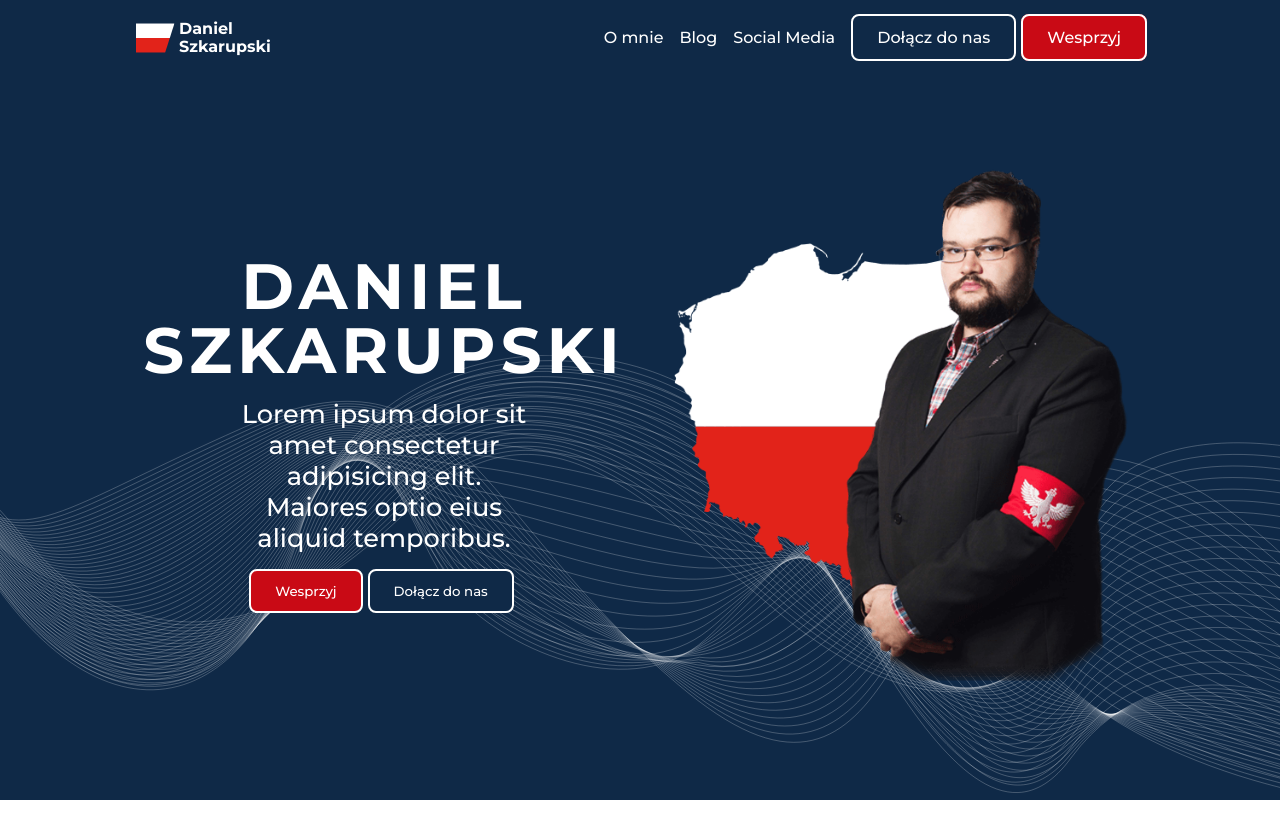
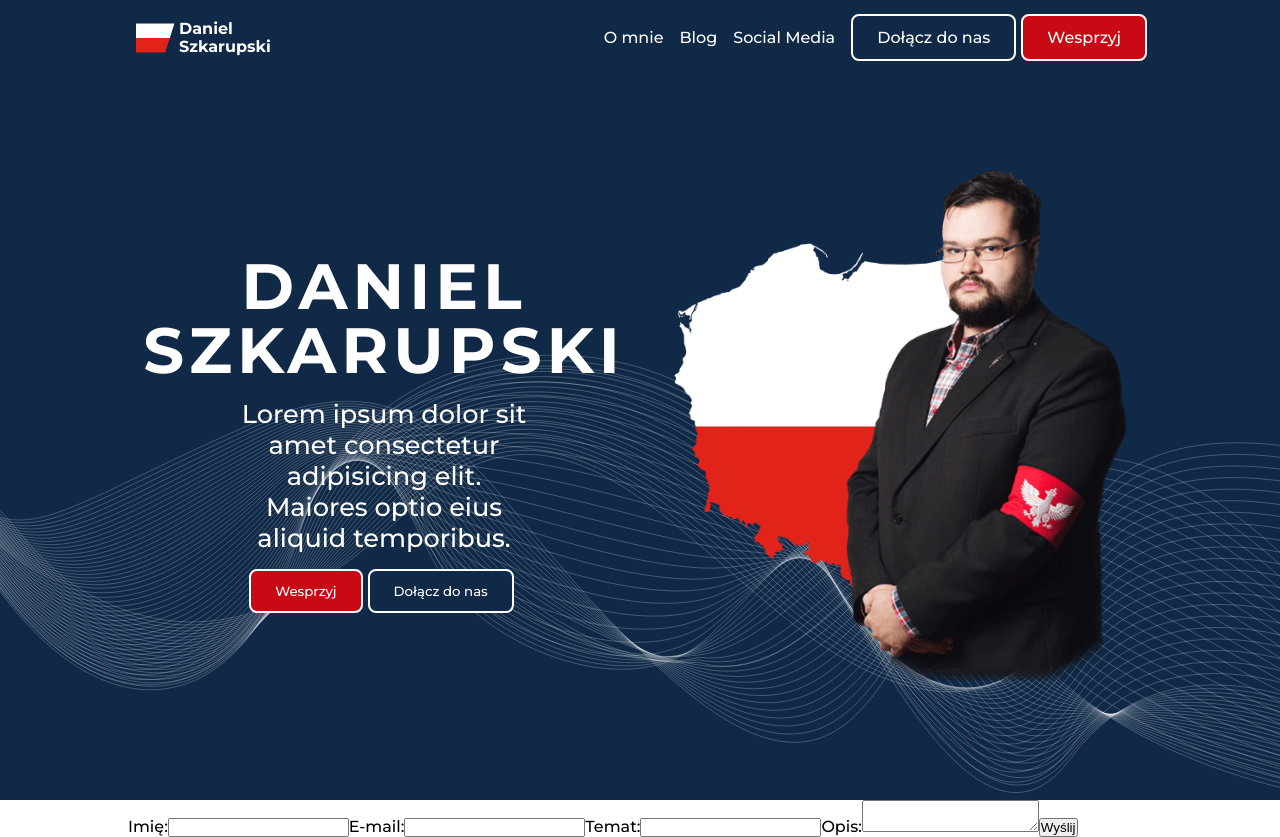
Before and after one commit to WitWitWitek/daniel-szkarupski-website, a Next.js app: page / in a window 1280 px wide. Before the commit the page ends 800 px from the top, so only its background shows below. Built offline with nearby package versions, Linux system fonts and the light colour scheme.

Commit message:
contact form added

```diff
--- a/package.json
+++ b/package.json
@@ -15,12 +15,15 @@
     "eslint": "8.40.0",
     "eslint-config-next": "13.4.2",
     "hamburger-react": "^2.5.0",
+    "isomorphic-dompurify": "^1.5.0",
     "next": "13.4.2",
+    "nodemailer": "^6.9.2",
     "react": "18.2.0",
     "react-dom": "18.2.0",
     "typescript": "5.0.4"
   },
   "devDependencies": {
+    "@types/nodemailer": "^6.4.8",
     "sass": "^1.62.1"
   }
 }
--- /dev/null
+++ b/src/app/api/contact/route.ts
@@ -0,0 +1,65 @@
+import transporter from '../../lib/nodemailer';
+import DOMPurify from 'isomorphic-dompurify';
+import { NextResponse } from 'next/server';
+
+export async function POST(req: Request) {
+    const {
+      name, email, subject, text,
+    } = await req.json();
+    if (!name || !email || !subject || !text) {
+      return NextResponse.json({ message: 'Bad request' });
+    }
+    try {
+      const cleanedName = DOMPurify.sanitize(name);
+      const cleanedEmail = DOMPurify.sanitize(email);
+      const cleanedSubject = DOMPurify.sanitize(subject);
+      const cleanedText = DOMPurify.sanitize(text);
+      await transporter.sendMail({
+        from: process.env.EMAIL,
+        to: process.env.RECIPENT_EMAIL,
+        subject: cleanedSubject,
+        text: 'This is a text string',
+        html: createContent({
+          name: cleanedName, email: cleanedEmail, subject: cleanedSubject, text: cleanedText,
+        }),
+      });
+      return NextResponse.json({ message: 'Message succesfully sent' });
+    } catch (err) {
+      if (err && typeof err === 'object' && 'message' in err) {
+        return NextResponse.json({ message: err.message as string });
+      }
+    }
+  return NextResponse.json({ message: 'Bad request' });
+}
+
+function createContent({
+  name, email, subject, text,
+}: { name: string, email: string, subject: string, text: string }) {
+  return `
+            <!DOCTYPE html>
+        <html lang="en">
+        <head>
+            <meta charset="UTF-8">
+            <meta http-equiv="X-UA-Compatible" content="IE=edge">
+            <meta name="viewport" content="width=device-width, initial-scale=1.0">
+        </head>
+        <style>
+        </style>
+        <body>
+            <main>
+                <h1>Otrzymałeś wiadomość ze strony daniel-szkarupski.pl</h1>
+                <section>
+                    <h3>Nazwisko:</h3>
+                    <p>${name}</p>
+                    <h3>Email:</h3>
+                    <p>${email}</p>
+                    <h3>Temat:</h3>
+                    <p>${subject}</p>
+                    <h3>Opis:</h3>
+                    <p>${text}</p>
+                </section>
+            </main>
+        </body>
+        </html>
+    `;
+}
--- /dev/null
+++ b/src/app/components/ContactForm/ContactForm.tsx
@@ -0,0 +1,119 @@
+"use client"
+import React, { useEffect, useState } from 'react';
+import useContactForm from '../../hooks/useContactForm';
+
+export interface FormContent {
+  name: string,
+  email: string,
+  subject: string,
+  text: string,
+}
+
+type InputName = 'name' | 'email' | 'subject' | 'text';
+
+export default function ContactForm() {
+  const [formContent, setFormContent] = useState<FormContent>({
+    name: '', email: '', subject: '', text: '',
+  });
+  const {
+    sendContactForm, isLoading, isSuccess, isError,
+  } = useContactForm();
+  const onFormChange = (e: React.ChangeEvent<HTMLInputElement | HTMLTextAreaElement>) => {
+    const name = e.target.name as InputName;
+    setFormContent((prev) => ({
+      ...prev,
+      [name]: e.target.value,
+    }));
+  };
+
+  const onFormSubmission = async (e: React.FormEvent<HTMLFormElement>) => {
+    e.preventDefault();
+    await sendContactForm(formContent);
+  };
+
+  useEffect(() => {
+    if (isSuccess) {
+      setFormContent({
+        name: '', email: '', subject: '', text: '',
+      });
+    }
+  }, [isSuccess]);
+
+  return (
+    <form onSubmit={onFormSubmission} className="contact-form">
+      <label className="contact-form__label" htmlFor="name">
+        Imię:
+        <input
+          id="name"
+          name="name"
+          type="text"
+          maxLength={50}
+          onChange={onFormChange}
+          value={formContent.name}
+          className="contact-form__input"
+          required
+        />
+      </label>
+      <label className="contact-form__label" htmlFor="email">
+        E-mail:
+        <input
+          id="email"
+          name="email"
+          type="email"
+          maxLength={50}
+          onChange={onFormChange}
+          value={formContent.email}
+          className="contact-form__input"
+          required
+        />
+      </label>
+
+      <label className="contact-form__label" htmlFor="subject">
+        Temat:
+        <input
+          id="subject"
+          name="subject"
+          type="text"
+          maxLength={50}
+          onChange={onFormChange}
+          value={formContent.subject}
+          className="contact-form__input"
+          required
+        />
+      </label>
+
+      <label className="contact-form__label" htmlFor="text">
+        Opis:
+        <textarea
+          id="text"
+          name="text"
+          maxLength={500}
+          onChange={onFormChange}
+          value={formContent.text}
+          className="contact-form__textarea"
+          required
+        />
+      </label>
+
+      <button
+        type="submit"
+        className="contact-form__button"
+        disabled={isLoading}
+      >
+        {!isLoading ? 'Wyślij' : <p className="contact-form__spinner" />}
+      </button>
+      {isSuccess && !isError && (
+        <div className="contact-form__success">
+          <p>✓</p>
+          <div>Wysłano poprawnie</div>
+        </div>
+      )}
+      {!isSuccess && isError && (
+        <div className="contact-form__error">
+          <p>X</p>
+          <div>Błąd wysyłania forumlarza</div>
+        </div>
+      )}
+    </form>
+  );
+}
--- a/src/app/globals.scss
+++ b/src/app/globals.scss
@@ -27,7 +27,11 @@ body > :nth-child(2) {
   padding-top: $paddingSectionTop;
 }
 
-
+.form {
+  background-color: #fff;
+  width: 100%;
+  height: 100vh;
+}
 
 @include xs {
   body > :nth-child(n) {
--- /dev/null
+++ b/src/app/hooks/useContactForm.tsx
@@ -0,0 +1,38 @@
+import type { FormContent } from "../components/ContactForm/ContactForm"
+import { useState } from "react"
+
+const useContactForm = () => {
+    const [isLoading, setIsLoading] = useState<boolean>(false)
+    const [isSuccess, setIsSuccess] = useState<boolean>(false)
+    const [isError, setIsError] = useState<boolean>(false)
+
+    const sendContactForm = async (data: FormContent) => {
+        setIsLoading(true)
+        setIsSuccess(false)
+        setIsError(false)
+        try {
+            await fetch('/api/contact', {
+                method: 'POST',
+                body: JSON.stringify(data),
+                headers: {
+                    "Content-Type": "application/json"
+                },
+            })
+            setIsSuccess(true)
+            setIsLoading(false)
+        } catch (err) {
+            setIsSuccess(false)
+            setIsLoading(false)
+            setIsError(true)
+        }
+    }
+
+    return {
+        sendContactForm,
+        isLoading,
+        isSuccess,
+        isError
+    }
+}
+
+export default useContactForm;
--- /dev/null
+++ b/src/app/lib/nodemailer.ts
@@ -0,0 +1,14 @@
+import nodemailer from 'nodemailer';
+
+const transporter = nodemailer.createTransport({
+  service: 'gmail',
+  auth: {
+    user: process.env.EMAIL,
+    pass: process.env.EMAIL_PASSWORD,
+  },
+  tls: {
+    rejectUnauthorized: false,
+  },
+});
+
+export default transporter;
--- a/src/app/page.tsx
+++ b/src/app/page.tsx
@@ -1,9 +1,11 @@
+import ContactForm from './components/ContactForm/ContactForm'
 import HomeBanner from './components/HomeBanner/HomeBanner'
 
 export default function Home() {
   return (
     <>
       <HomeBanner />
+      <ContactForm />
     </>
   )
 }
```
Also changed, not shown: 1 other file (tests, documents, lock files or other folders).
